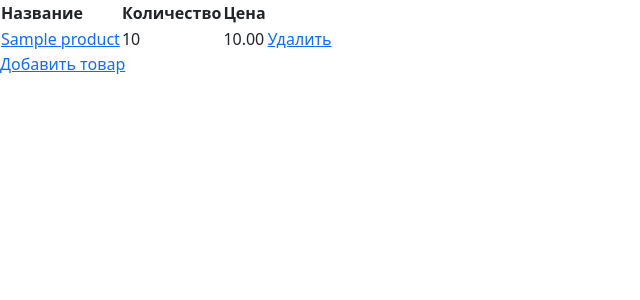
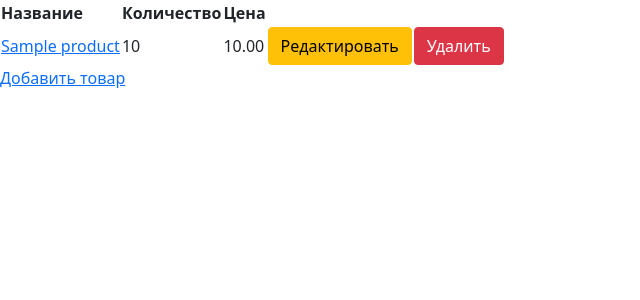
Before and after one commit to NatalyBasova/otus_project, a Django app: page /products/ in a window 1280 px wide. Shown: the top 300 px of the page, without its empty margins (0-640 px from the left). Run offline with Django 5.2, Linux system fonts and the light colour scheme; tables that the repository leaves empty hold one stand-in row (values such as "Sample post").

Commit message:
add editing

```diff
--- a/app/flow_meter/jinja2/all_products.html
+++ b/app/flow_meter/jinja2/all_products.html
@@ -17,7 +17,8 @@
     <td><a href="details/{{ product.id }}">{{ product.name }}</a></td>
     <td>{{ product.quantity }}</td>
     <td>{{ product.price }}</td>
-    <td><a href="delete/{{ product.id }}">Удалить</a></td>
+    <td><a href="update/{{ product.id }}" class="btn btn-warning">Редактировать</a></td>
+    <td><a href="delete/{{ product.id }}" class="btn btn-danger">Удалить</a></td>
    </tr>
   {% endfor %}
 </table>
```
